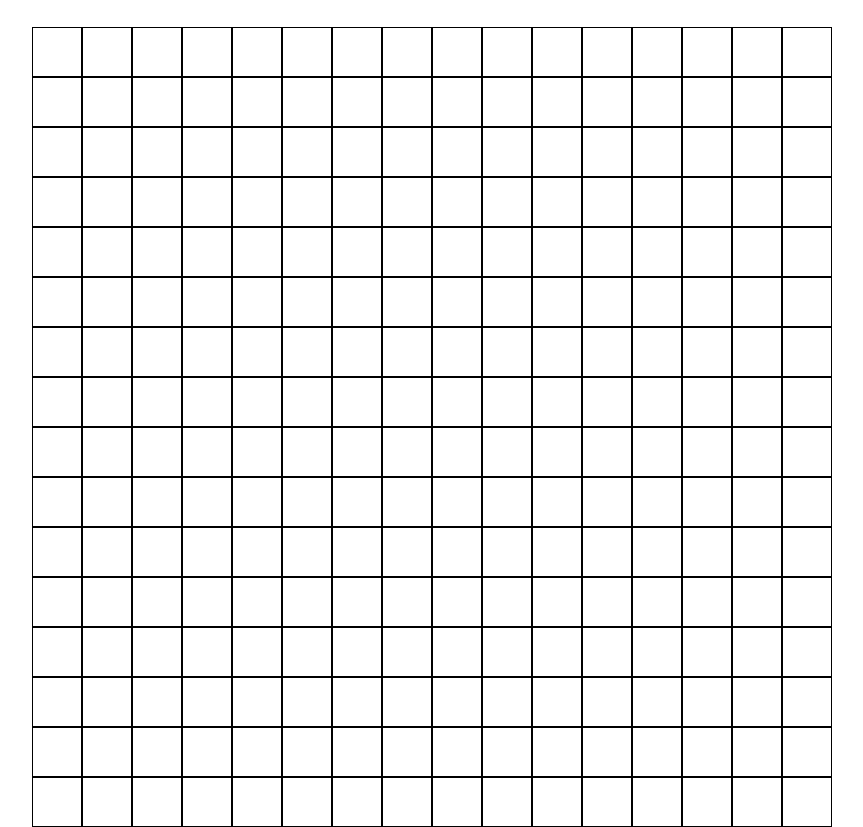
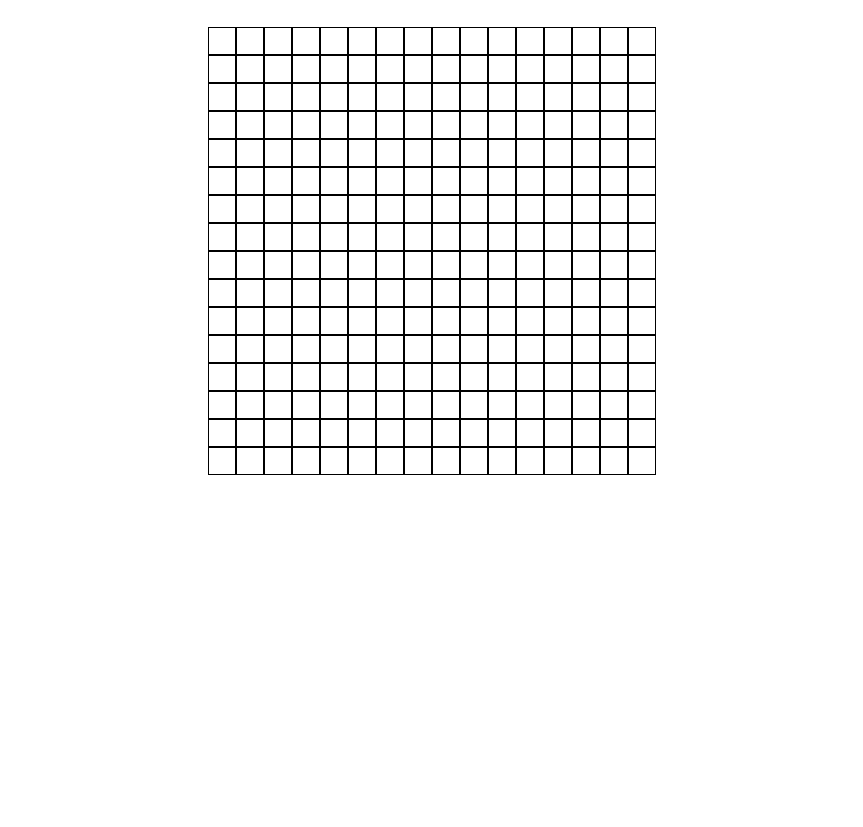
Before and after one commit to jamesarrojo/etch-a-sketch, a plain HTML site: page index.html in a window 1280 px wide. Shown: the part 70-897 px from the top of the page, without its empty margins (208-1071 px from the left). After the commit the page ends 800 px from the top, so only its background shows below. Drawn offline with Linux system fonts and the light colour scheme.

Commit message:
Use 'this' keyword to select element to be colored

```diff
--- a/script.js
+++ b/script.js
@@ -1,6 +1,6 @@
 const container = document.getElementById("container")
 
-console.log(container)
+// console.log(container)
 
 // function createDiv() {
 
@@ -14,19 +14,48 @@ console.log(container)
 
 // createDiv()
 
-function createGrid() {
-    for (let i = 0; i < 16; i++){
+
+
+
+function createGrid(dimension) {
+    for (let i = 0; i < dimension; i++){
         const row = document.createElement('div')
-        row.classList.add(`row-${i+1}`)
+        row.classList.add(`column-${i+1}`)
         container.appendChild(row)
 
-        for (let j = 0; j < 16; j++) {
+        for (let j = 0; j < dimension; j++) {
             const box = document.createElement('div')
+            box.style.setProperty("width", `${35 / dimension}vw`)
+            box.style.setProperty("height", `${35 / dimension}vw`)
             box.classList.add('box')
+            // box.setAttribute("data-key", `${i}${j}`)
             row.append(box)
+            // const boxTwo = document.querySelector('.box')
+            // console.log(boxTwo)
+            // console.log(box)
+
 
         }
     }
 }
 
-createGrid()
+function main() {
+    // const userInput = Number(prompt('Please enter the grid dimensions'))
+    let userInput = 16
+    createGrid(userInput)
+}
+
+
+
+main()
+
+
+
+const box = document.querySelectorAll(".box")
+function changeColor() {
+    this.classList.add('colored')
+    // console.log(this.getAttribute('data-key'))
+}
+box.forEach(e => {
+    e.addEventListener("mouseover", changeColor)
+})
--- a/style.css
+++ b/style.css
@@ -12,12 +12,18 @@ h1 {
 #container {
     display: flex;
     justify-content: center;
+    width: 35vw;
+    height: 35vw;
+    /* border: 1px solid red; */
+    margin: 0 auto;
 
 }
 
 .box {
-    width: 50px;
-    height: 50px;
-    border: 1px solid black;
+    border: 0.5px solid black;
     flex: 1 1 auto;
 }
+
+.colored {
+    background: blue;
+}
```
